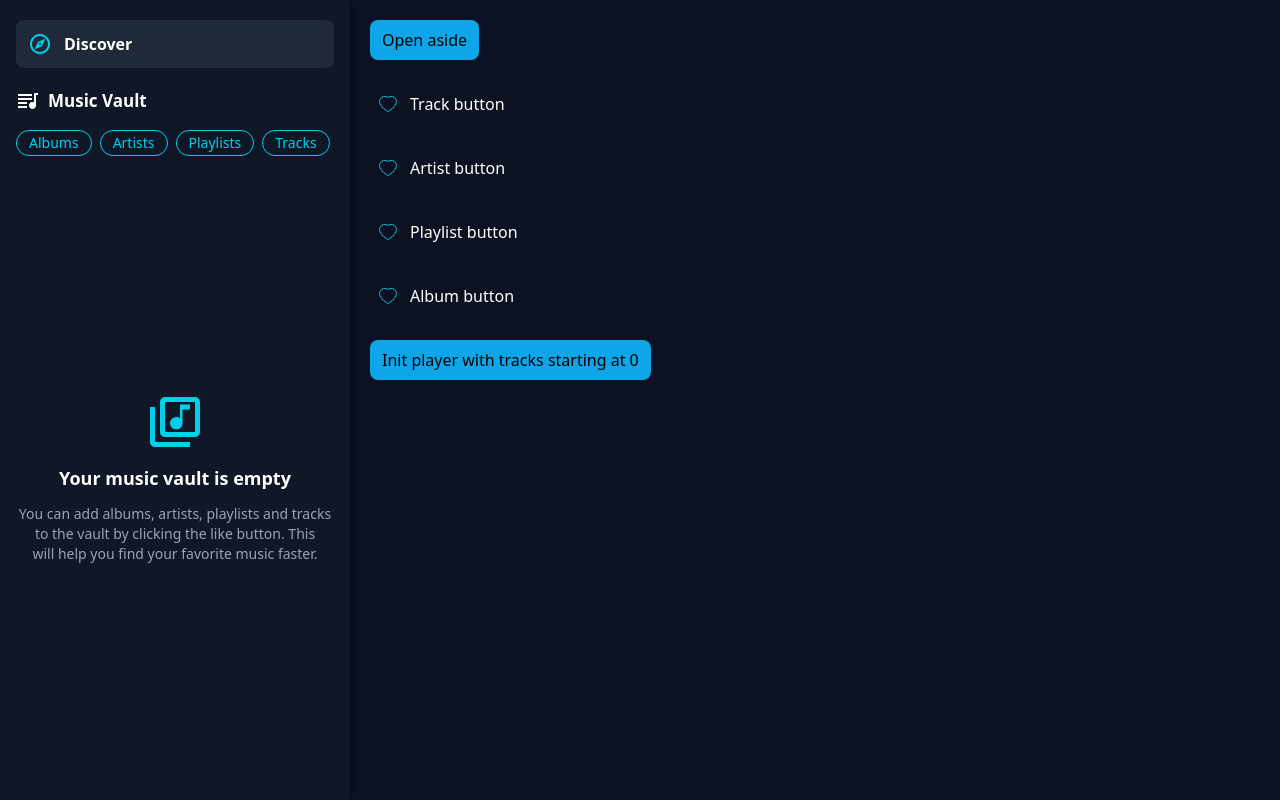
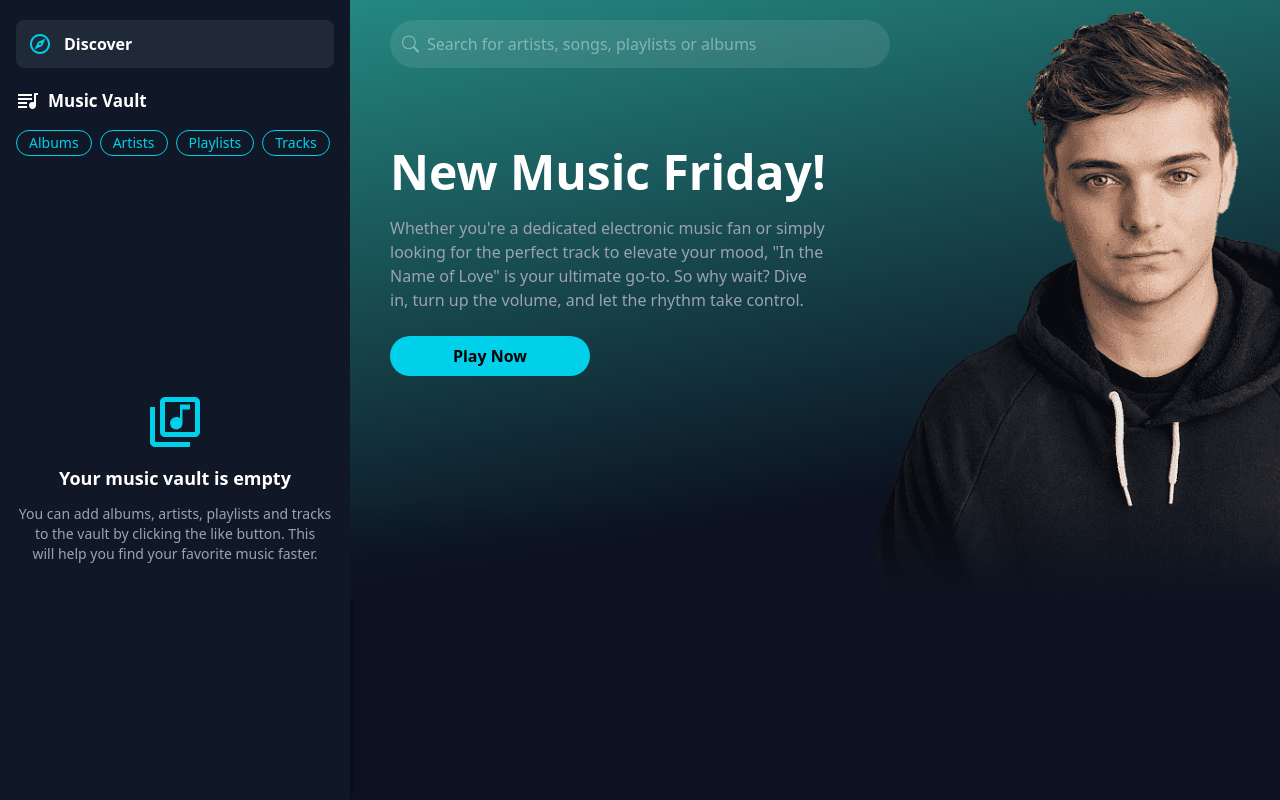
Before and after one commit to sergiordg00/reactsounds, a React (Vite) app: page / in a window 1280 px wide. Built offline with nearby package versions, Linux system fonts and the light colour scheme.

Commit message:
feat: main song section

```diff
--- /dev/null
+++ b/src/config/content.config.js
@@ -0,0 +1,42 @@
+export const content = {
+  main_song: {
+    "id": 129313094,
+    "readable": true,
+    "title": "In the Name of Love",
+    "title_short": "In the Name of Love",
+    "title_version": "",
+    "link": "https://www.deezer.com/track/129313094",
+    "duration": 195,
+    "rank": 863630,
+    "explicit_lyrics": false,
+    "explicit_content_lyrics": 0,
+    "explicit_content_cover": 0,
+    "preview": "https://cdns-preview-d.dzcdn.net/stream/c-ddf76b88ae3d8c30d531802554064d18-6.mp3",
+    "md5_image": "eed47f7aa8765df6c4e8891a4a70d298",
+    "artist": {
+      "id": 3968561,
+      "name": "Martin Garrix",
+      "link": "https://www.deezer.com/artist/3968561",
+      "picture": "https://api.deezer.com/artist/3968561/image",
+      "picture_small": "https://e-cdns-images.dzcdn.net/images/artist/c53b684dc60abbde2a50afe9a524c863/56x56-000000-80-0-0.jpg",
+      "picture_medium": "https://e-cdns-images.dzcdn.net/images/artist/c53b684dc60abbde2a50afe9a524c863/250x250-000000-80-0-0.jpg",
+      "picture_big": "https://e-cdns-images.dzcdn.net/images/artist/c53b684dc60abbde2a50afe9a524c863/500x500-000000-80-0-0.jpg",
+      "picture_xl": "https://e-cdns-images.dzcdn.net/images/artist/c53b684dc60abbde2a50afe9a524c863/1000x1000-000000-80-0-0.jpg",
+      "tracklist": "https://api.deezer.com/artist/3968561/top?limit=50",
+      "type": "artist"
+    },
+    "album": {
+      "id": 13681244,
+      "title": "In the Name of Love",
+      "cover": "https://api.deezer.com/album/13681244/image",
+      "cover_small": "https://e-cdns-images.dzcdn.net/images/cover/eed47f7aa8765df6c4e8891a4a70d298/56x56-000000-80-0-0.jpg",
+      "cover_medium": "https://e-cdns-images.dzcdn.net/images/cover/eed47f7aa8765df6c4e8891a4a70d298/250x250-000000-80-0-0.jpg",
+      "cover_big": "https://e-cdns-images.dzcdn.net/images/cover/eed47f7aa8765df6c4e8891a4a70d298/500x500-000000-80-0-0.jpg",
+      "cover_xl": "https://e-cdns-images.dzcdn.net/images/cover/eed47f7aa8765df6c4e8891a4a70d298/1000x1000-000000-80-0-0.jpg",
+      "md5_image": "eed47f7aa8765df6c4e8891a4a70d298",
+      "tracklist": "https://api.deezer.com/album/13681244/tracks",
+      "type": "album"
+    },
+    "type": "track"
+  }
+};
--- a/src/config/index.js
+++ b/src/config/index.js
@@ -1,7 +1,9 @@
+import { content } from "./content.config";
 import { env } from "./env.config";
 
 const config = {
-  env,
+  content,
+  env
 };
 
 export default config;
--- a/src/layouts/AppLayout/Aside/AsideContent/MusicVault/index.jsx
+++ b/src/layouts/AppLayout/Aside/AsideContent/MusicVault/index.jsx
@@ -10,7 +10,7 @@ export default function MusicVault({ data }) {
     return (
       <div className="h-0 w-full grow overflow-y-auto">
         {data.map((item) => (
-          <VaultItem key={item.id} data={item}/>
+          <VaultItem key={item.vaultId} data={item}/>
         ))}
       </div>
     );
--- a/src/layouts/AppLayout/Player/components/TrackInfo.jsx
+++ b/src/layouts/AppLayout/Player/components/TrackInfo.jsx
@@ -15,7 +15,7 @@ export default function TrackInfo({ data, isPlaying }) {
       )}
 
       <img
-        src={data.album.cover_small}
+        src={data.album.cover_xl}
         alt="Track's Album Cover"
         className="aspect-square w-14 shrink-0 bg-gray-500 object-cover object-center"
       />
--- /dev/null
+++ b/src/pages/home/components/MainSong.jsx
@@ -0,0 +1,84 @@
+import { BsSearch } from "react-icons/bs";
+import { GiHamburgerMenu } from "react-icons/gi";
+import { useNavigate } from "react-router-dom";
+
+import artistImage from "@/assets/img/martingarrix.png";
+import config from "@/config";
+import { useAside } from "@/context/AsideContext";
+import { useAudioPlayer } from "@/context/AudioPlayerContext";
+
+export default function MainSong() {
+  const { setIsAsideOpen } = useAside();
+  const { initPlayerWithTracks } = useAudioPlayer();
+  const navigate = useNavigate();
+
+  function onSubmit(e) {
+    e.preventDefault();
+
+    if(e.target.search.value === "") return;
+
+    navigate(`/search?q=${e.target.search.value}`);
+  }
+
+  return (
+    <section className="relative h-[500px] w-full min-[900px]:h-[600px]" style={{ background: "linear-gradient(169deg, rgba(36,136,130,1) 0%, rgba(12,18,33,1) 76%)" }}>
+      <div className="relative h-full w-full max-w-[1400px] px-6 py-5 min-[900px]:px-10">
+        <img
+          src={artistImage}
+          alt="Artist"
+          className="absolute right-0 top-0 h-full w-[45%] object-cover object-left"
+        />
+
+        <div className="flex w-full items-center justify-between gap-x-4">
+          <form
+            onSubmit={onSubmit}
+            className="flex w-full max-w-[500px] items-center gap-x-2 rounded-full bg-white/10 p-3 backdrop-blur-sm"
+          >
+            <BsSearch className="text-lg text-white/40"/>
+
+            <input
+              type="text"
+              name="search"
+              placeholder="Search for artists, songs, playlists or albums"
+              className="w-full bg-transparent pr-2 text-white placeholder:text-white/40 focus:outline-none"
+              spellCheck={false}
+              autoComplete="off"
+              required
+            />
+          </form>
+
+          <button
+            onClick={() => setIsAsideOpen(true)}
+            className="block rounded-full bg-white/10 p-3 text-white backdrop-blur-sm min-[900px]:hidden"
+          >
+            <span className="sr-only">
+              Open Aside
+            </span>
+
+            <GiHamburgerMenu size={22} />
+          </button>
+        </div>
+
+        <div className="relative mt-12 flex w-full max-w-[450px] flex-col gap-y-5 min-[900px]:mt-20">
+          <h1 className="w-full text-4xl font-semibold text-white min-[900px]:text-5xl">
+            New Music Friday!
+          </h1>
+
+          <p className="w-full text-gray-400" style={{ textWrap: "balance" }}>
+            Whether you&apos;re a dedicated electronic music fan or simply looking for the perfect track to elevate your mood,
+            &quot;In the Name of Love&quot; is your ultimate go-to. So why wait? Dive in, turn up the volume, and let the rhythm take control.
+          </p>
+
+          <button
+            onClick={() => initPlayerWithTracks([config.content.main_song])}
+            className="mt-1 w-full max-w-[200px] rounded-full bg-primary px-5 py-2 font-semibold text-black hover:opacity-75"
+          >
+            Play Now
+          </button>
+        </div>
+      </div>
+
+      <div className="absolute bottom-0 left-0 h-[100px] w-full bg-gradient-to-t from-background to-transparent"/>
+    </section>
+  );
+}
--- a/src/pages/home/index.jsx
+++ b/src/pages/home/index.jsx
@@ -1,6 +1,8 @@
 import { useAside } from "@/context/AsideContext";
 import { useAudioPlayer } from "@/context/AudioPlayerContext";
 import MusicVaultButton from "@/shared-components/buttons/MusicVaultButton";
+
+import MainSong from "./components/MainSong";
 
 export default function Home() {
   const { setIsAsideOpen } = useAside();
@@ -281,61 +283,64 @@ export default function Home() {
   ];
 
   return (
-    <div className="flex w-full flex-col gap-y-6 p-5">
-      <button className="w-fit rounded-lg bg-sky-500 px-3 py-2" onClick={() => setIsAsideOpen(true)}>
-        Open aside
-      </button>
+    <div className="min-h-full w-full">
+      <MainSong />
+    </div>
+    // <div className="flex w-full flex-col gap-y-6 p-5">
+    //   <button className="w-fit rounded-lg bg-sky-500 px-3 py-2" onClick={() => setIsAsideOpen(true)}>
+    //     Open aside
+    //   </button>
 
-      <div className="flex w-fit cursor-pointer gap-x-3 rounded-lg p-2 transition hover:bg-gray-800">
-        <MusicVaultButton
-          data={track}
-          className="w-[20px]"
-        />
+  //   <div className="flex w-fit cursor-pointer gap-x-3 rounded-lg p-2 transition hover:bg-gray-800">
+  //     <MusicVaultButton
+  //       data={track}
+  //       className="w-[20px]"
+  //     />
 
-        <p className="text-white">
-          Track button
-        </p>
-      </div>
+  //     <p className="text-white">
+  //       Track button
+  //     </p>
+  //   </div>
 
-      <div className="flex w-fit cursor-pointer gap-x-3 rounded-lg p-2 transition hover:bg-gray-800">
-        <MusicVaultButton
-          data={artist}
-          className="w-[20px]"
-        />
+  //   <div className="flex w-fit cursor-pointer gap-x-3 rounded-lg p-2 transition hover:bg-gray-800">
+  //     <MusicVaultButton
+  //       data={artist}
+  //       className="w-[20px]"
+  //     />
 
-        <p className="text-white">
-          Artist button
-        </p>
-      </div>
+  //     <p className="text-white">
+  //       Artist button
+  //     </p>
+  //   </div>
 
-      <div className="flex w-fit cursor-pointer gap-x-3 rounded-lg p-2 transition hover:bg-gray-800">
-        <MusicVaultButton
-          data={playlist}
-          className="w-[20px]"
-        />
+  //   <div className="flex w-fit cursor-pointer gap-x-3 rounded-lg p-2 transition hover:bg-gray-800">
+  //     <MusicVaultButton
+  //       data={playlist}
+  //       className="w-[20px]"
+  //     />
 
-        <p className="text-white">
-          Playlist button
-        </p>
-      </div>
+  //     <p className="text-white">
+  //       Playlist button
+  //     </p>
+  //   </div>
 
-      <div className="flex w-fit cursor-pointer gap-x-3 rounded-lg p-2 transition hover:bg-gray-800">
-        <MusicVaultButton
-          data={album}
-          className="w-[20px]"
-        />
+  //   <div className="flex w-fit cursor-pointer gap-x-3 rounded-lg p-2 transition hover:bg-gray-800">
+  //     <MusicVaultButton
+  //       data={album}
+  //       className="w-[20px]"
+  //     />
 
-        <p className="text-white">
-          Album button
-        </p>
-      </div>
+  //     <p className="text-white">
+  //       Album button
+  //     </p>
+  //   </div>
 
-      <button
-        className="w-fit rounded-lg bg-sky-500 px-3 py-2"
-        onClick={() => initPlayerWithTracks(tracks, 0)}
-      >
-        Init player with tracks starting at 0
-      </button>
-    </div>
+  //   <button
+  //     className="w-fit rounded-lg bg-sky-500 px-3 py-2"
+  //     onClick={() => initPlayerWithTracks(tracks, 0)}
+  //   >
+  //     Init player with tracks starting at 0
+  //   </button>
+  // </div>
   );
 }
```
Also changed, not shown: src/assets/img/martingarrix.png (added).
